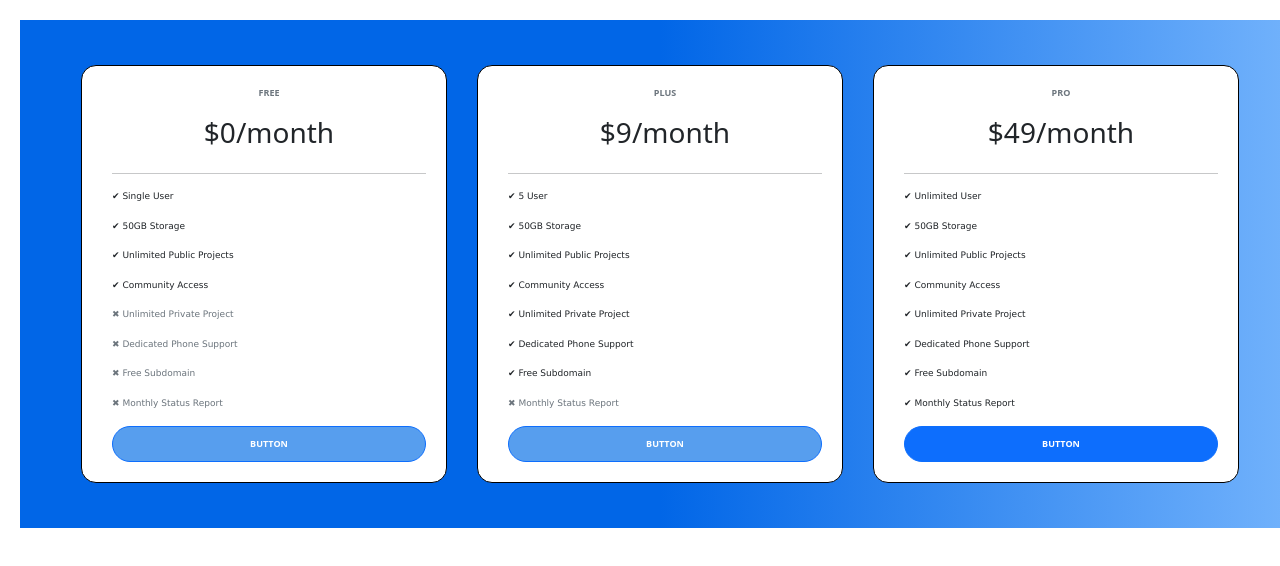
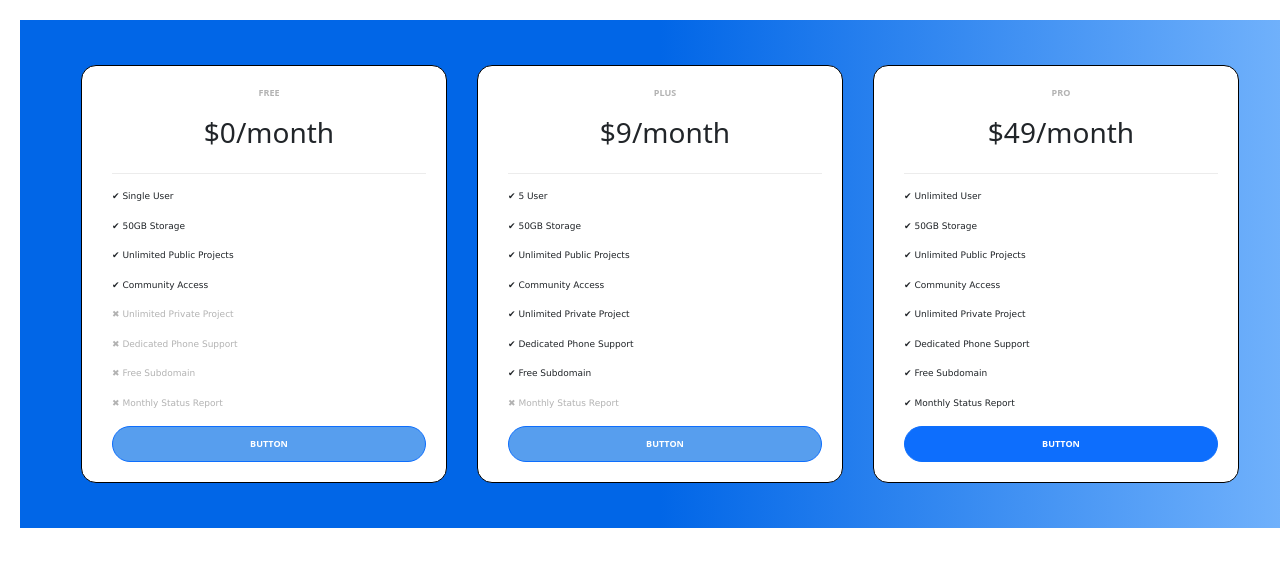
Before and after one commit to Evanjalin-K/React-Task-01, a React (Vite) app: page / in a window 1280 px wide. Shown: the top 566 px of the page. Built offline with nearby package versions, Linux system fonts and the light colour scheme.

Commit message:
Initial Commit

```diff
--- a/src/components/Card.css
+++ b/src/components/Card.css
@@ -32,7 +32,9 @@
   }
   .plan{
     font-size: xx-small;
-    font-weight:bold
+    font-weight:bold;
+    text-shadow: whitesmoke;
+
 
    }
    .blurred {
@@ -43,3 +45,11 @@
   background-color: #579eee;
 
    }
+   .textblurred{
+    color: rgba(0, 0, 0, 0.3);
+   }
+
+   hr{
+    color: rgba(0, 0, 0, 0.3);
+
+   }
--- a/src/components/Card.jsx
+++ b/src/components/Card.jsx
@@ -7,13 +7,13 @@ const allItemCompleted = props.data.listData.every(list => list.completed)
 
   return (
     <div className="card">
-      <p className="plan text-muted">{props.data.plan}</p>
+      <p className="plan textblurred">{props.data.plan}</p>
         <h3 className="header">${props.data.price}/month</h3>
         <hr/>
         <div className="content">
         {
         props.data.listData.map((list, index) => (
-       <p key={index} className={list.completed ? "" : "text-muted"}>
+       <p key={index} className={list.completed ? "" : "textblurred"}>
         {list.completed ? " ✔ " : " ✖ "} {list.title} </p>
 
 )
```
